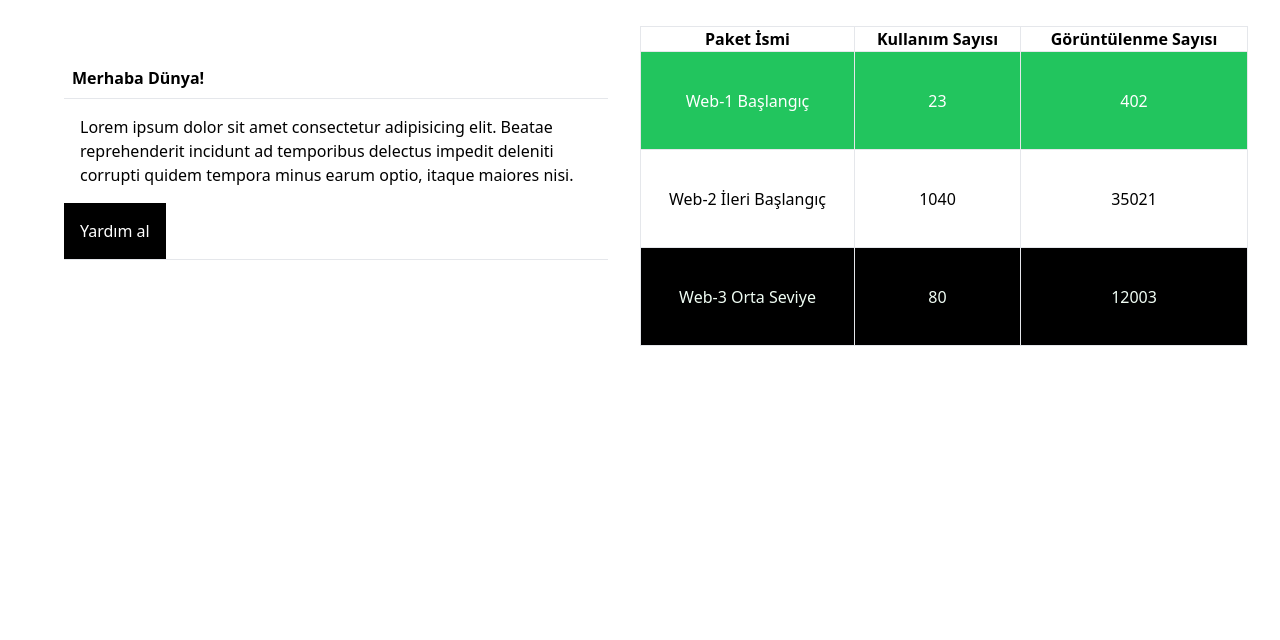
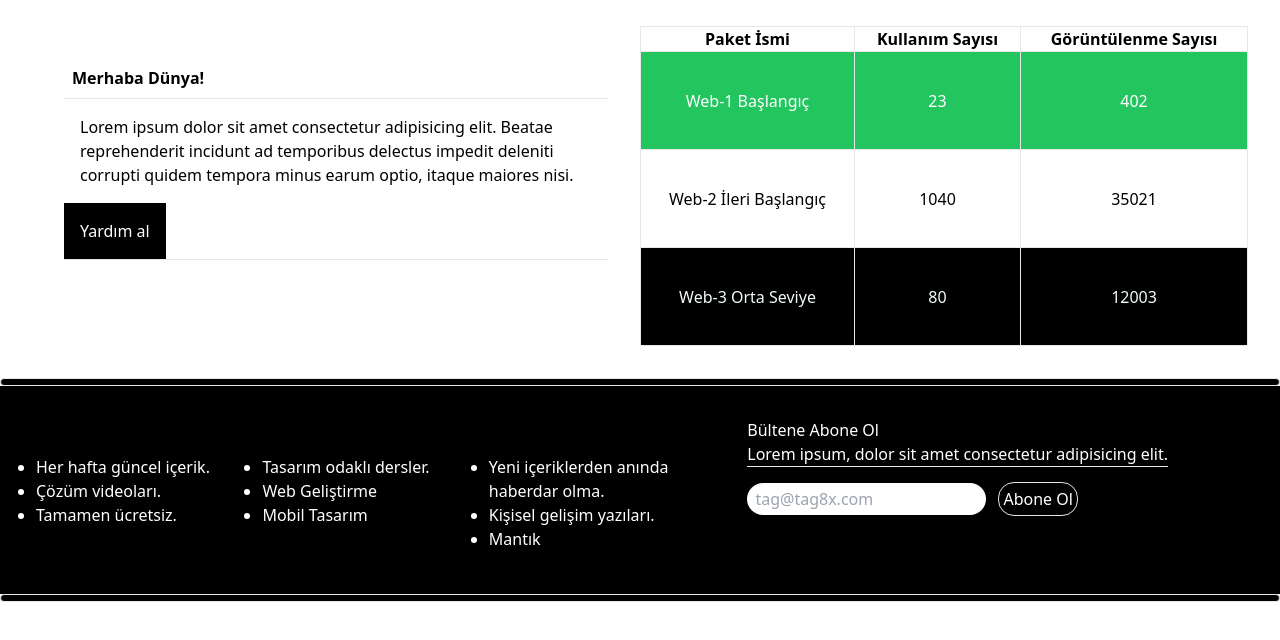
Before and after one commit to tag8x/Personal-Web-Site, a website: page index.html in a window 1280 px wide. Shown: the part 78-718 px from the top of the page. Drawn offline with nearby package versions, Linux system fonts and the light colour scheme.

Commit message:
abone altyapısı ve abonelik özellikleri

```diff
--- a/index.html
+++ b/index.html
@@ -50,8 +50,34 @@
         </thead>
     </table>
    </div>
-
-
+    <hr class="bg-black h-2 border rounded-3xl ">
+    <div class="grid grid-rows-3 h-52 bg-black">
+        <div class="p-8 mr-20 text-white font-sans col-start-3 ">
+            <h1 class="text-white font-sans">Bültene Abone Ol</h1>
+            <p>Lorem ipsum, dolor sit amet consectetur adipisicing elit.</p>
+            <hr>
+            <input class="p-1 mt-4 rounded-full font-sans" type="email" placeholder=" tag@tag8x.com">
+            <button class="p-1 ml-2 border rounded-2xl font-sans hover:text-black hover:bg-white">Abone Ol</button>
+        </div>
+        <div class="pl-9 col-span-2 grid grid-cols-3  text-white">
+            <ul class="list-disc">
+                <li>Her hafta güncel içerik.</li>
+                <li>Çözüm videoları.</li>
+                <li>Tamamen ücretsiz.</li>
+            </ul>
+            <ul role="list" class="list-disc">
+                <li>Tasarım odaklı dersler.</li>
+                <li>Web Geliştirme</li>
+                <li>Mobil Tasarım</li>
+            </ul>
+            <ul role="list" class="list-disc">
+                <li>Yeni içeriklerden anında haberdar olma.</li>
+                <li>Kişisel gelişim yazıları.</li>
+                <li>Mantık</li>
+            </ul>
+        </div>
+    </div>
+    <hr class="bg-black h-2 border rounded-3xl ">
 
 </body>
 </html>
```
